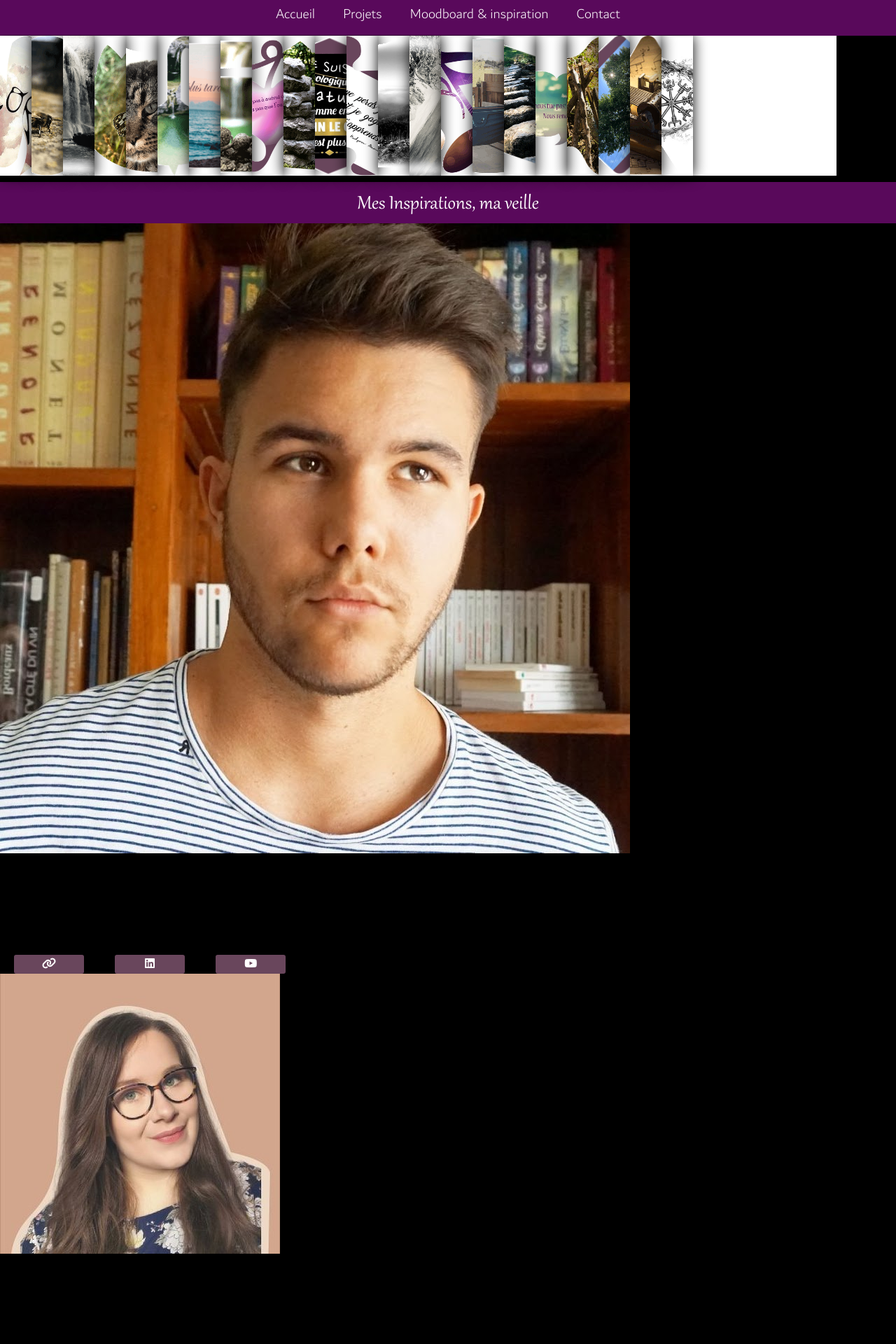
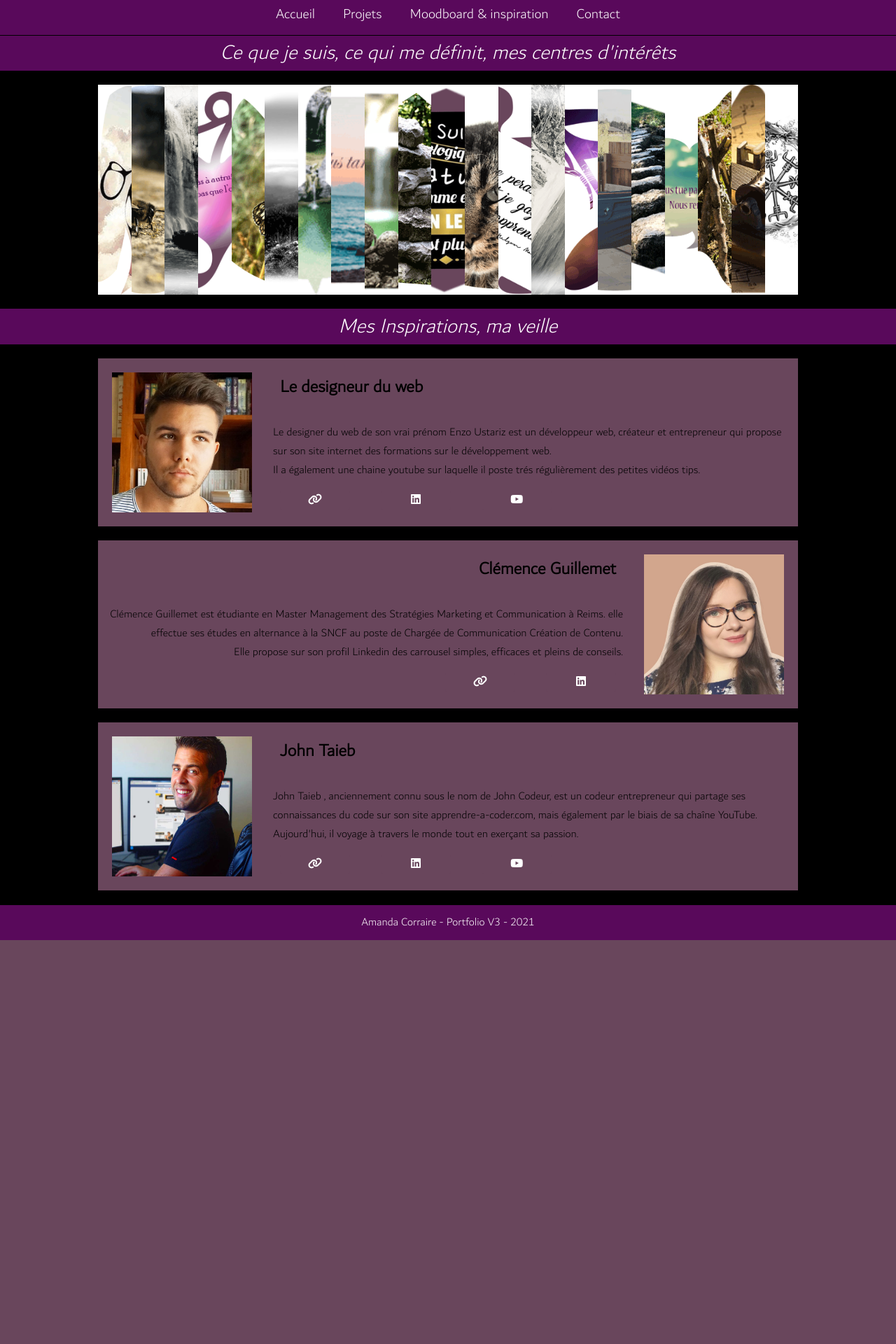
Before and after one commit to Cyliana/portfolioV3-natif, a PHP site: page /moodboard.html in a window 1280 px wide. Shown: the top 1920 px of the page at 70% size. After the commit the page ends 1343 px from the top, so only its background shows below. Run offline with PHP 8.4, Linux system fonts and the light colour scheme; some libraries are stand-ins or nearby versions.

Commit message:
css desktop version finish

```diff
--- a/contact.html
+++ b/contact.html
@@ -24,8 +24,6 @@
         </nav>
     </header>
     <main>
-        <h1 class="h1">Contact</h1>
-
         <div id="section-contact">
             <div class="formulaire">
                 <form action="" methode='post'>
--- a/main.css
+++ b/main.css
@@ -15,14 +15,17 @@
     font-weight: normal;
     src: local('Dubai Light'), url('fonts/dubai-light.woff') format('woff');
 }
+*
+{
+    margin:0;
+    padding:0;
+}
 
 html, body
 {
     width: 100%;
     height: auto;
     background-color: black;
-    margin: 0;
-    padding: 0;
 }
 
 header
@@ -34,22 +37,29 @@ header
     font-family: 'Dubai Light';
     font-size: 20px;
     z-index :100;
+    border-bottom: 1px solid black;
 }
 
 main
 {
     width:100%;
+    height:auto;
     font-family: 'Dubai Light';
 }
 
 footer
 {
+    margin: 0;
+    padding: 0;
     width: 100%;
+    line-height: 50px;
+    vertical-align: middle;
     height: 50px;
     font-family: 'Dubai Light';
     color: #ffffff;
     text-align: center;
     background-color: #59095B;
+    border-top: 1px solid black;
 }
 
 h1
@@ -60,7 +70,8 @@ h1
     text-align: center;
     padding-top: 5px;
     background-color :#59095B;
-    width: 100%;
+    min-width: 100%;
+    max-width: 100%;
     margin: 0;
 }
 
@@ -78,12 +89,13 @@ h2
 
 h3
 {
-    margin : 30px 0;
+    font-size:25px;
 }
 
 .fab, .fas
 {
     width: 100px;
+    margin: 10px 0;
 }
 
 .btn-purple
@@ -297,15 +309,13 @@ nav>ul>li>a:hover
 }
 
 /************************************** PROJETS **************************************/
-#entete
+
+#projectcontent
 {
-    width:100%;
-    color: white;
-    font-size: 1.2em;
-    text-align: center;
-    margin: 150px auto 0 auto;
+    width: 100%;
+    position: absolute;
+    padding-top: 50px;
 }
-
 
 .celgrid
 {
@@ -324,12 +334,12 @@ nav>ul>li>a:hover
 
 #gridcontent
 {
+    width: 1000px;
     max-width: 1000px;
-    height: 800px;
-    max-height:800px;
     height: 500px;
     max-height:500px;
-    margin:70px auto;
+    margin:auto;
+    padding: 120px 0 60px 0;
     display: grid;                                      /*mise en place du grid*/
     grid-template-rows: 100px 100px 100px 100px 100px;  /*hauteur des lignes*/
     grid-template-columns: 1fr 1fr 1fr 1fr;             /*largeur des colonnes*/
@@ -502,39 +512,39 @@ nav>ul>li>a:hover
 }
 
 /************************************** MOODBOARD **************************************/
+#mood-content
+{
+    padding-top: 50px;
+    display: flex;
+    flex-direction: column;
+}
 
 #moods
 {
-    display: inline-block;
-    background-color:rgb(255, 255, 255);
-    width: 1195px;
-    height: 200px;
-    transition: 0.5s all;
-    margin: 0 auto;
+    max-width: 1000px;
+    min-width:1000px;
+    height: 300px;
+    margin: 20px auto;
+    display: flex;
+    background-color: white;
 }
 
 .mood
 {
+    flex:1;
+    flex-grow:1;
+    overflow: hidden;
+    transition: 0.3s ease-in-out;
+    background-size: cover;
     background-position: center;
-    background-size: cover;
-    width:45px;
-    height: 200px;
-    display: inline-block;
-    margin: 0!important;
-    padding:0!important;
-    box-shadow: 0 0 20px black;
 
-    transition: 0.5s all;
 }
 
-.celgrid-mood-to-left
+.mood:hover
 {
-    width:250px;
-}
-
-.celgrid-mood-to-right
-{
-    width:250px;
+    width: 400px;
+    height: 300px;
+    flex-grow:8;
 }
 
 #mood-hope
@@ -602,50 +612,81 @@ nav>ul>li>a:hover
     background-image: url(./img-moodboard/landscape.png);
 }
 
-#mood14
+#mood-little-waterfall
 {
     background-image: url(./img-moodboard/little-waterfall.png);
 }
 
-#mood15
+#mood-music
 {
     background-image: url(./img-moodboard/music.png);
 }
 
-#mood16
+#mood-hammock
 {
     background-image: url(./img-moodboard/hammock.png);
 }
 
-#mood17
+#mood-river
 {
     background-image: url(./img-moodboard/river.png);
 }
 
-#mood18
+#mood-strong
 {
     background-image: url(./img-moodboard/strong.png);
 }
 
-#mood19
+#mood-tipi
 {
     background-image: url(./img-moodboard/tipi.png);
 }
 
-#mood20
-{
-    background-image: url(./img-moodboard/tree-heart.png);
-}
-
-#mood21
+#mood-musicvintage
 {
     background-image: url(./img-moodboard/musicvintage.png);
 }
 
-#mood22
+#mood-triskel
 {
     background-image: url(./img-moodboard/triskel.png);
 }
+/************************************ INSPIRATION ************************************/
+
+.content
+{
+    max-width: 1000px;
+    min-width:1000px;
+    height: 240px;
+    min-height: 160px;
+    margin: 20px auto;
+    background-color:#69465C;
+    display: flex;
+}
+
+.content img
+{
+    padding: 20px;
+    width: 200px;
+    height: 200px;
+}
+
+.content h3
+{
+    padding:20px;
+}
+
+.content p
+{
+    padding:10px;
+}
+
+#clemence
+{
+    flex-direction: row-reverse;
+    text-align: end;
+}
+
 
 
 /************************************** CONTACT **************************************/
@@ -667,7 +708,7 @@ nav>ul>li>a:hover
 
 form
 {
-    padding : 50px 0;
+    padding : 125px 0;
 }
 
 
--- a/main.js
+++ b/main.js
@@ -1,3 +1,7 @@
+
+//=============================PAGE ACCUEIL===========================
+
+
 function showSoftSkills()
 {
     let e = document.getElementById("softskills");
@@ -38,6 +42,8 @@ function showTechnos()
     }
 }
 
+//============================PROJETS================================
+
 function openModal(id)
 {
     if(document.getElementById(id).style.display == "block")
@@ -61,11 +67,13 @@ function closeModal(id)
     document.getElementById("overlay").style.display = "none";
 }
 
+//============================MOODBOARD==============================
+
 function moodsCreate()
 {
     console.log("moodsCreate();");
 
-    let m =['hope','bee','big-waterfall','butterfly','cat','double-waterfall','fail','glans','other','balanced','humor','I-learn','landscape','little-waterfall','music','hammock','river','strong','tipi','tree-heart','musicvintage','triskel'];
+    let m =['hope','bee','big-waterfall','other','butterfly','landscape','double-waterfall','fail','glans','balanced','humor','cat','I-learn','little-waterfall','music','hammock','river','strong','tipi','musicvintage','triskel'];
 
     let n = 0;
     m.forEach(id =>
@@ -74,34 +82,7 @@ function moodsCreate()
         e.id = "mood-" + id;
         e.className="mood";
         e.style.backgroundImage = "url(./img-moodboard/"+id+".png)";
-        if(n < m.length)
-        {
-            e.setAttribute("onmouseover","moodPushToRight('mood-"+id+"')");
-            e.setAttribute("onmouseout","moodPushToRight('mood-"+id+"')");
-        }
-        else
-        {
-            e.setAttribute("onmouseover","moodPushToLeft('mood-"+id+"')");
-            e.setAttribute("onmouseout","moodPushToLeft('mood-"+id+"')");
-        }
-
         document.getElementById("moods").appendChild(e);
 
-        n++;
     });
 }
-
-function moodPushToRight(id)
-{
-    let e = document.getElementById(id);
-    if(e.classList.contains("celgrid-mood-to-right") == true)
-    {
-        e.classList.remove("celgrid-mood-to-right");
-        document.getElementById("moods").style.textAlign = 'left';
-    }
-    else
-    {
-        e.classList.add("celgrid-mood-to-right");
-        document.getElementById("moods").style.textAlign = 'left';
-    }
-}
--- a/moodboard.html
+++ b/moodboard.html
@@ -26,17 +26,20 @@
     </header>
 
     <main>
-        <h2>Ce que je suis, ce qui me définit, mes centres d'intérêts</h2>
 
-        <div id="moods"></div>
+        <div id="mood-content">
+            <h2>Ce que je suis, ce qui me définit, mes centres d'intérêts</h2>
+            <div id="moods"></div>
+        </div>
 
-        <h1>Mes Inspirations, ma veille</h1>
+
+        <h2>Mes Inspirations, ma veille</h2>
         <div class="content">
             <div>
                 <img src="img/Enzo.jpg" alt="Développeur web, créateur et entrepreneur.">
             </div>
             <div>
-                <h5>Le designeur du web</h5>
+                <h3>Le designeur du web</h3>
                 <p>Le designer du web de son vrai prénom Enzo Ustariz est un développeur web, créateur et entrepreneur
                     qui propose sur son site internet des formations sur le développement web.<br>Il a également une
                     chaine youtube sur laquelle il poste trés régulièrement des petites vidéos tips.</p>
@@ -49,12 +52,12 @@
             </div>
         </div>
 
-        <div class="content">
+        <div class="content" id = "clemence">
             <div>
                 <img src="img/clemence.jpg" alt="Chargée de communication Clémence Guillemet">
             </div>
             <div>
-                <h5>Clémence Guillemet</h5>
+                <h3>Clémence Guillemet</h3>
                 <p>Clémence Guillemet est étudiante en Master Management des Stratégies Marketing
                     et Communication à Reims. elle effectue ses études en alternance à la SNCF au poste de Chargée
                     de Communication Création de Contenu.<br>Elle propose sur son profil Linkedin des carrousel
@@ -71,10 +74,10 @@
             <div>
                 <img src="img/jhon.jpg" alt="Codeur, entrepreuneur et kiffeur">
             </div>
-            <div class="col-md-8 col-sm-12 mt-5 order-md-1" style="background-color:#ffffff;">
-                <h5 class="card-title">John Taieb</h5>
-                <p class="card-text">John Taieb , anciennement connu sous le nom de John Codeur, est un codeur
-                    entrepreneur qui partage ses connaissances du code sur son site apprendre-a-coder.com. mais
+            <div>
+                <h3 >John Taieb</h3>
+                <p>John Taieb , anciennement connu sous le nom de John Codeur, est un codeur
+                    entrepreneur qui partage ses connaissances du code sur son site apprendre-a-coder.com, mais
                     également par le biais de sa chaîne YouTube.<br>Aujourd'hui, il voyage à travers le monde tout en
                     exerçant sa passion.</p>
                 <a href="https://apprendre-a-coder.com/" target="_blank" class="btn btn-purple"><i
@@ -85,11 +88,17 @@
                     class="btn btn-purple"><i class="fab fa-youtube"></i></a>
             </div>
         </div>
+    </main>
 
+    <footer>
+        <div>
+            <p>Amanda Corraire - Portfolio V3 - 2021</p>
+        </div>
+    </footer>
 
         <script src="main.js"></script>
         <script>moodsCreate();</script>
-    </main>
+
 </body>
 
 </html>
--- a/projets.html
+++ b/projets.html
@@ -22,6 +22,9 @@
         </header>
         <main>
             <div id="overlay"></div>
+            <div id="projectcontent">
+                <h2>Mes différents projets réalisés seule ou en formation</h2>
+            </div>
             <div id="gridcontent">
                 <div class="celgrid" id="cel1" onclick="openModal('modal1');"></div>
 
```
Also changed, not shown: img-moodboard/tree-heart.png (deleted), img/Enzo.jpg, img/clemence.jpg, img/jhon.jpg, img/noir.jpeg (added), img/noir.webp (added).
